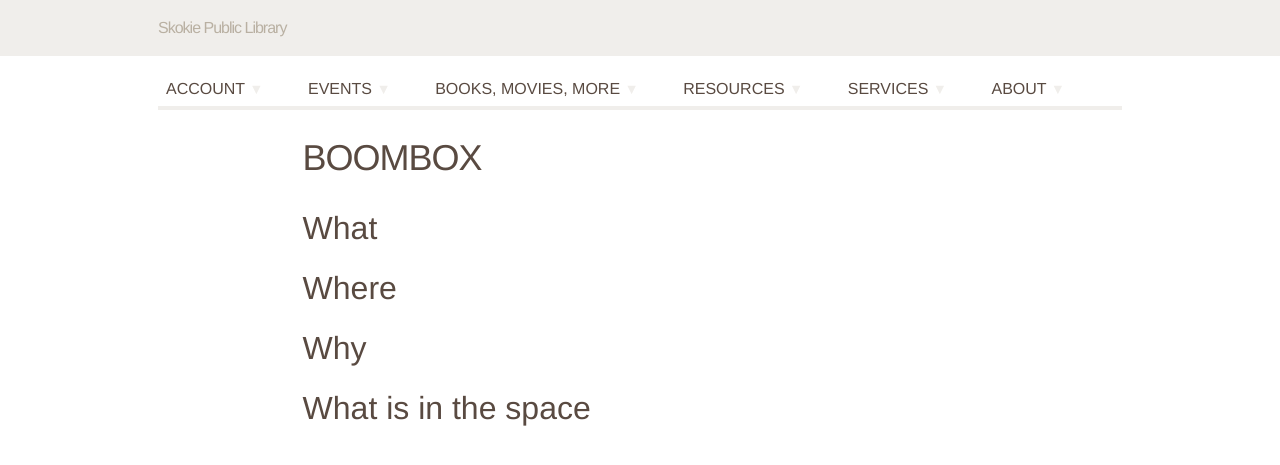
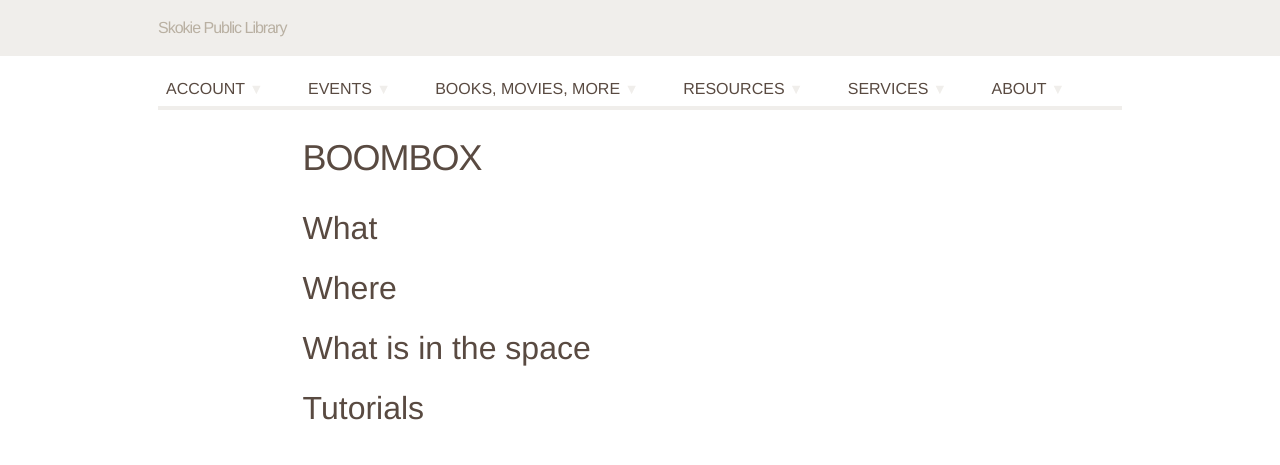
Before and after one commit to skokielibrary/spl-content, a Jekyll site: the page built from _content/mick/services--learning-labs--boombox.markdown, in a window 1280 px wide. Shown: the top 465 px of the page. Built offline with Jekyll 4.4.1, drawn with Linux system fonts in a browser that asks for light colours; some web fonts are replaced.

Commit message:
Updated services--learning-labs--boombox.markdown

```diff
--- a/_content/mick/services--learning-labs--boombox.markdown
+++ b/_content/mick/services--learning-labs--boombox.markdown
@@ -6,5 +6,5 @@ published: true
 
 ## What
 ## Where
-## Why
 ## What is in the space
+## Tutorials
```
